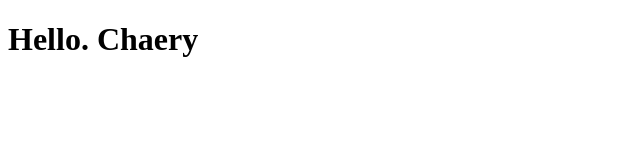
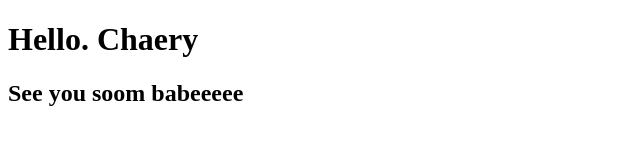
Before and after one commit to jongpho/chearishyou, a plain HTML site: page index.html in a window 1280 px wide. Shown: the whole page, without its empty margins (0-640 px from the left). Drawn offline with Linux system fonts and the light colour scheme.

Commit message:
open.06.27

```diff
--- a/index.html
+++ b/index.html
@@ -5,4 +5,5 @@
 </head>
 <body>
   <h1>Hello. Chaery </h1>
+  <h2>See you soom babeeeee</h2>
 </body>
```
